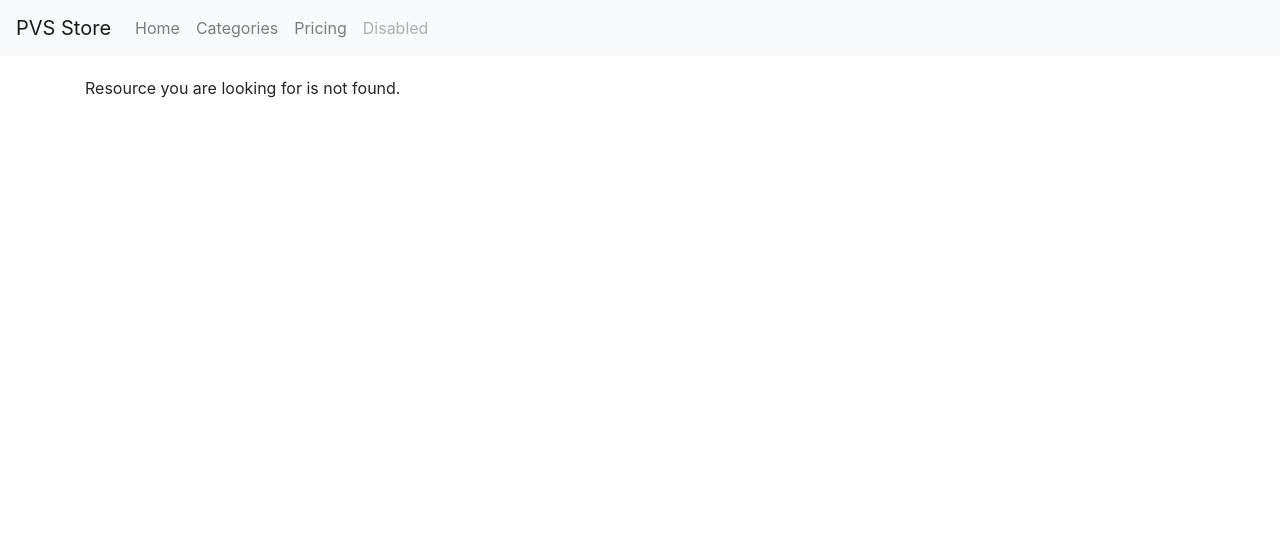
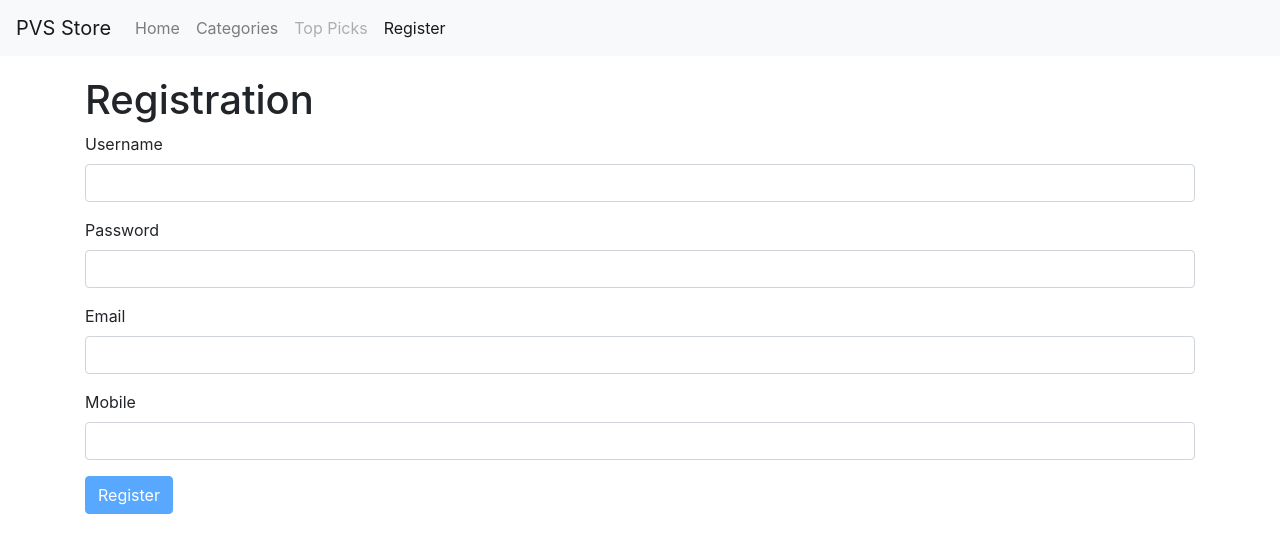
Before and after one commit to kladiskov/pvs-store-front, a React (Create React App) app: page /register in a window 1280 px wide. Before the commit this address led to /not-found. Shown: the top 552 px of the page. Built offline with nearby package versions, Linux system fonts and the light colour scheme.

Commit message:
Changes made: code cleanup and refactoring visual cue for errors using toastmaker registration form support for delete getting api url from config.json

```diff
--- a/src/App.js
+++ b/src/App.js
@@ -2,17 +2,22 @@ import React, { Component } from "react";
 import BookForm from "./components/bookForm";
 import NavBar from "./components/navBar";
 import { Switch, Route, Redirect } from "react-router-dom";
+import { ToastContainer } from "react-toastify";
+import "react-toastify/dist/ReactToastify.css";
 import Books from "./components/books";
 import NotFound from "./components/common/notFound";
 import Categories from "./components/categories";
+import Registration from "./components/registration";
 
 class App extends Component {
   render() {
     return (
       <React.Fragment>
+        <ToastContainer />
         <NavBar />
         <main className="container">
           <Switch>
+            <Route path="/register" component={Registration} />
             <Route path="/books/:id" component={BookForm} />
             <Route path="/books" component={Books} />
             <Route path="/categories" component={Categories} />
--- a/src/components/bookForm.jsx
+++ b/src/components/bookForm.jsx
@@ -48,14 +48,26 @@ class BookForm extends Form {
       .label("price")
   };
 
-  async componentDidMount() {
+  async populateGenres() {
     const { data } = await getGenres();
     this.setState({ genres: this.mapToGenre(data) });
-    const bookId = this.props.match.params.id;
-    if (bookId === "new") return;
-    const book = getBook(bookId);
-    if (!book) return this.props.history.replace("/not-found");
-    this.setState({ data: this.mapToData(book) });
+  }
+
+  async populateBook() {
+    try {
+      const bookId = this.props.match.params.id;
+      if (bookId === "new") return;
+      const book = await getBook(bookId);
+      this.setState({ data: this.mapToData(book) });
+    } catch (ex) {
+      if (ex.response && ex.response.status === 404)
+        this.props.history.replace("/not-found");
+    }
+  }
+
+  async componentDidMount() {
+    await this.populateGenres();
+    await this.populateBook();
   }
   mapToGenre(data) {
     return data.map(g => {
@@ -63,14 +75,16 @@ class BookForm extends Form {
     });
   }
 
-  mapToData(book) {
+  mapToData({ data }) {
     return {
-      id: book.id,
-      title: book.title,
-      genreId: book.genre.id,
-      author: book.author,
-      numberInStock: book.numberInStock,
-      rating: book.rating
+      id: data.bookId,
+      title: data.title,
+      genreId: data.genreId,
+      author: data.author,
+      numberInStock: data.stock,
+      rating: data.rating,
+      publishDate: data.publishDate,
+      price: data.price
     };
   }
 
--- a/src/components/books.jsx
+++ b/src/components/books.jsx
@@ -1,5 +1,5 @@
 import React, { Component } from "react";
-import { getBooks } from "../services/bookService";
+import { getBooks, deleteBook } from "../services/bookService";
 import { getGenres } from "../services/genreService";
 import Pagination from "./common/pagination";
 import { paginate } from "../utils/paginate";
@@ -8,6 +8,7 @@ import BooksTable from "./booksTable";
 import SearchBox from "./common/searchBox";
 import _ from "lodash";
 import { Link } from "react-router-dom";
+import { toast } from "react-toastify";
 
 class Books extends Component {
   state = {
@@ -62,9 +63,18 @@ class Books extends Component {
     this.setState({ selectedGenre: genre, searchQuery: "", currentPage: 1 });
   };
 
-  handleDelete = book => {
+  handleDelete = async book => {
+    const originalBooks = this.state.books;
     const books = this.state.books.filter(b => b.id !== book);
     this.setState({ books });
+    try {
+      await deleteBook(book);
+    } catch (ex) {
+      if (ex.response && ex.response.status === 404) {
+        toast.error("This post has already been deleted.");
+      }
+      this.setState({ books: originalBooks });
+    }
   };
 
   handleSort = sortColumn => {
--- a/src/components/navBar.jsx
+++ b/src/components/navBar.jsx
@@ -25,11 +25,11 @@ const NavBar = props => {
           <NavLink className="nav-item nav-link" to="/categories">
             Categories
           </NavLink>
-          <NavLink className="nav-item nav-link" to="/books">
-            Pricing
+          <NavLink className="nav-item nav-link disabled" to="/books">
+            Top Picks
           </NavLink>
-          <NavLink className="nav-item nav-link disabled" to="/book">
-            Disabled
+          <NavLink className="nav-item nav-link" to="/register">
+            Register
           </NavLink>
         </div>
       </div>
--- /dev/null
+++ b/src/components/registration.jsx
@@ -0,0 +1,70 @@
+import React from "react";
+import Form from "./common/form";
+import Joi from "joi-browser";
+import { addUser } from "../services/userService";
+import { toast } from "react-toastify";
+
+class Registration extends Form {
+  state = {
+    data: { username: "", password: "", email: "", mobile: "" },
+    errors: {}
+  };
+  schema = {
+    username: Joi.string()
+      .required()
+      .min(5)
+      .max(30)
+      .label("User Name"),
+    password: Joi.string()
+      .min(3)
+      .max(30)
+      .required()
+      .label("Password"),
+    email: Joi.string()
+      .email()
+      .required()
+      .label("Email"),
+    mobile: Joi.number()
+      .required()
+      .label("Mobile Phone")
+  };
+
+  mapToData() {
+    const data = this.state.data;
+    return {
+      userName: data.username,
+      emailId: data.email,
+      phoneNumber: data.mobile
+    };
+  }
+
+  doSubmit = async () => {
+    try {
+      const data = this.mapToData();
+      console.log(data);
+      await addUser(data);
+    } catch (ex) {
+      if (ex.response && ex.response.status === 404) {
+        toast.error("User already exists.");
+      }
+    }
+    this.props.history.push("/books");
+  };
+
+  render() {
+    return (
+      <div>
+        <h1>Registration</h1>
+        <form onSubmit={this.handleSubmit}>
+          {this.renderInput("username", "Username")}
+          {this.renderInput("password", "Password", "password")}
+          {this.renderInput("email", "Email")}
+          {this.renderInput("mobile", "Mobile")}
+          {this.renderButton("Register")}
+        </form>
+      </div>
+    );
+  }
+}
+
+export default Registration;
--- a/src/resources/config.json
+++ b/src/resources/config.json
@@ -1,7 +1,5 @@
 {
-  "fetchBooks": "http://localhost:8080/pvs-store/books/get",
-  "addBook": "http://localhost:8080/pvs-store/books/add",
-  "genreApiEndPoint": "http://localhost:8080/pvs-store/genres/get",
+  "apiEndPoint": "http://localhost:8080/pvs-store/api",
   "username": "admin",
   "password": "changeit"
 }
--- a/src/services/bookService.js
+++ b/src/services/bookService.js
@@ -1,15 +1,20 @@
 import http from "./storeService";
+import axios from "axios";
 
-const apiEndPoint = "http://localhost:8080/pvs-store/api/books";
+import * as config from "../resources/config.json";
 
 export function getBooks() {
-  return http.get(apiEndPoint + "/getAll");
+  return axios(config.apiEndPoint + "/books/getAll");
 }
 
 export function getBook(id) {
-  return http.get(apiEndPoint + "/get/" + id);
+  return http.get(config.apiEndPoint + "/books/get/" + id);
 }
 
 export function saveBook(book) {
-  return http.post(apiEndPoint + "/add", book);
+  return http.post(config.apiEndPoint + "/books/add", book);
 }
+
+export function deleteBook(book) {
+  return http.delete(config.apiEndPoint + "/books/delete/" + book);
+}
--- a/src/services/genreService.js
+++ b/src/services/genreService.js
@@ -1,9 +1,10 @@
 import http from "./storeService";
+import * as config from "../resources/config.json";
 
 export function getGenres() {
-  return http.get("http://localhost:8080/pvs-store/api/genres/getAll");
+  return http.get(config.apiEndPoint + "/genres/getAll");
 }
 
 export function getGenre(id) {
-  return http.get("http://localhost:8080/pvs-store/api/genres/get/" + id);
+  return http.get(config.apiEndPoint + "/genres/get/" + id);
 }
--- /dev/null
+++ b/src/services/userService.js
@@ -0,0 +1,6 @@
+import http from "./storeService";
+import { apiEndPoint } from "../resources/config.json";
+
+export function addUser(data) {
+  return http.post(apiEndPoint + "/user/add", data);
+}
```
